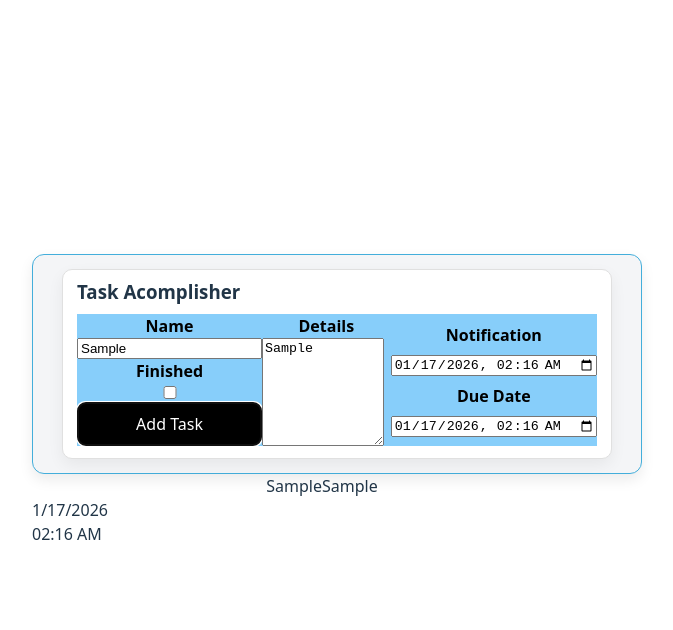
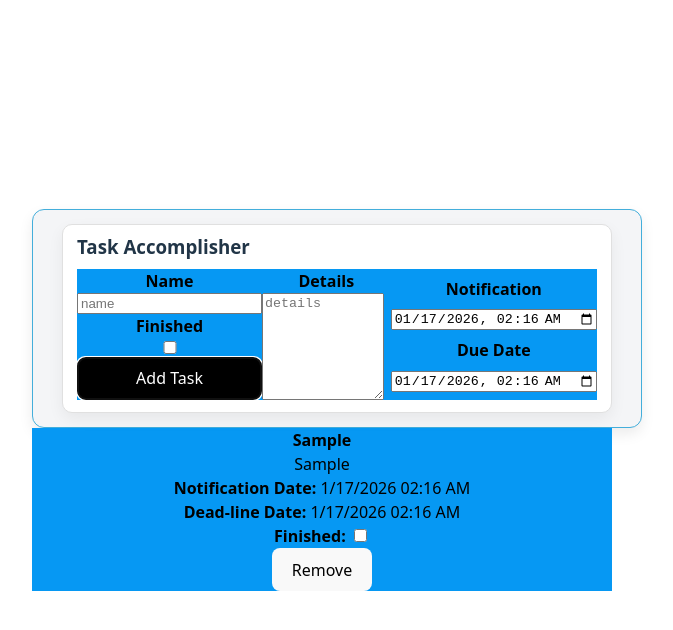
Before and after one commit to intense-code/Task-Management-App-TS-Assignment, a React (Vite) app: page / in a window 1280 px wide. Both pictures are taken after typing "Sample", "Sample" into the empty fields and a click on the button "Add Task". Shown: the top 630 px of the page, without its empty margins (318-991 px from the left). Built offline with nearby package versions, Linux system fonts and the light colour scheme.

Commit message:
Added in task list where we now can remove the list from the task array or add it into the task array Needs some styling changes to adapt with the rest of the styles

```diff
--- a/src/components/tasks/Taskform.tsx
+++ b/src/components/tasks/Taskform.tsx
@@ -7,14 +7,16 @@ const TaskForm: React.FC = () => {
 
   const addTask = (e: React.FormEvent) => {
     e.preventDefault()
-    dispatch({ type: "update", payload: { enteredDate: new Date() } })
+    const newTask = { ...task, enteredDate: new Date() }
+    dispatch({ type: "add_task", payload: newTask })
+    dispatch({ type: "reset_current" })
   }
 
   return (
     <div className="taskcard">
       <form onSubmit={addTask}>
         <div className="taskrow">
-          <h3>Task Acomplisher</h3>
+          <h3>Task Accomplisher</h3>
         </div>
         <div className="taskrow">
         <div className="taskindex">
@@ -25,7 +27,7 @@ const TaskForm: React.FC = () => {
           placeholder="name"
           value={task.name}
           onChange={(e) =>
-            dispatch({ type: "update", payload: { name: e.target.value } })
+            dispatch({ type: "update_current", payload: { name: e.target.value } })
           }
         />
         <label htmlFor="finished">Finished</label>
@@ -34,7 +36,7 @@ const TaskForm: React.FC = () => {
           id="finished"
           checked={task.finished}
           onChange={(e) =>
-            dispatch({ type: "update", payload: { finished: e.target.checked } })
+            dispatch({ type: "update_current", payload: { finished: e.target.checked } })
           }
         />
         <button id="submit" type="submit">Add Task</button>
@@ -46,7 +48,7 @@ const TaskForm: React.FC = () => {
           placeholder="details"
           value={task.details}
           onChange={(e) =>
-            dispatch({ type: "update", payload: { details: e.target.value } })
+            dispatch({ type: "update_current", payload: { details: e.target.value } })
           }
         />
         </div>
@@ -59,7 +61,7 @@ const TaskForm: React.FC = () => {
           value={task.notificationDate ? toLocalInput(task.notificationDate) : ""}
           onChange={(e) =>
             dispatch({
-              type: "update",
+              type: "update_current",
               payload: {
                 notificationDate: e.target.value ? new Date(e.target.value) : new Date(),
               },
@@ -73,7 +75,7 @@ const TaskForm: React.FC = () => {
           value={task.deadline ? toLocalInput(task.deadline) : ""}
           onChange={(e) =>
             dispatch({
-              type: "update",
+              type: "update_current",
               payload: {
                 deadline: e.target.value ? new Date(e.target.value) : new Date(),
               },
--- /dev/null
+++ b/src/components/tasks/Tasklist.tsx
@@ -0,0 +1,66 @@
+import "./tasks.model.css"
+import { useTaskContext } from "../../context/TaskContext"
+type dateStrings = {
+    time: string;
+    date: string;
+}
+
+const Tasklist: React.FC = () => {
+  const { state, dispatch } = useTaskContext()
+// If no task are made at that point
+  if (state.tasks.length === 0) {
+    return <div className="taskindex">No tasks available. Please add a task.</div>
+  }
+
+  return (
+    <div className="taskindex">
+      {state.tasks.map((task, index) => {
+        // Notification Time
+            const notifyDate: dateStrings = {
+  date: task.notificationDate.toLocaleDateString(),
+  time: task.notificationDate.toLocaleTimeString([], { hour: "2-digit", minute: "2-digit" }),
+}       // Due Date Time deadline
+         const deadlineDate: dateStrings = {
+  date: task.deadline.toLocaleDateString(),
+  time: task.deadline.toLocaleTimeString([], { hour: "2-digit", minute: "2-digit" }),
+}
+        return (
+          <div  key={`${task.name}-${index}`}>
+            <div >
+              <strong>{task.name}</strong>
+              <div>{task.details}</div>
+              <div>
+                <label>Notification Date: </label>
+                {notifyDate.date} {notifyDate.time}
+              </div>
+              <div>
+                <label>Dead-line Date: </label>
+                {deadlineDate.date} {deadlineDate.time}
+              </div>
+              <div>
+                <label>Finished: </label>
+                <input type="checkbox" checked={task.finished} readOnly />
+              </div>
+              <div>
+                <button
+                  type="button"
+                  onClick={() =>
+                    dispatch({
+                      type: "remove_task",
+                      payload: task.enteredDate.getTime(),
+                    })
+                  }
+                >
+                  Remove
+                </button>
+              </div>
+
+            </div>
+          </div>
+        )
+      })}
+    </div>
+  )
+}
+
+export default Tasklist
--- a/src/components/tasks/Tasks.tsx
+++ b/src/components/tasks/Tasks.tsx
@@ -1,35 +1,18 @@
 import type Task  from "../../model/Tasks.model"
 import './tasks.model.css'
 import Taskform from "./Taskform"
+import Tasklist from "./Tasklist"
 type tasksProp = {task: Task}
-type dateStrings = {
-    time: string;
-    date: string;
-}
+
 
 const Tasks: React.FC<tasksProp> = ({task}) =>{
-    const dateStrings: dateStrings = {
-  date: task.notificationDate.toLocaleDateString(),
-  time: task.notificationDate.toLocaleTimeString([], { hour: "2-digit", minute: "2-digit" }),
-}
+
 
     return (
         <>
         <Taskform />
-        <div>
-            {task.name}
+        <Tasklist />
 
-                {task.details}
-
-            <div className="taskrow">
-                {dateStrings.date}
-
-            </div>
-            <div className="taskrow">
-            {dateStrings.time}
-            </div>
-
-        </div>
         </>
     )
 }
--- a/src/components/tasks/tasks.model.css
+++ b/src/components/tasks/tasks.model.css
@@ -30,7 +30,7 @@
     display:flex;
     flex-direction:column;
     justify-content: space-evenly;
-    background-color:lightskyblue;
+    background-color:rgb(6, 152, 243);
     color:black;
 }
 label{
--- a/src/reducer/TasksReducer.ts
+++ b/src/reducer/TasksReducer.ts
@@ -2,11 +2,15 @@ import type Task from "../model/Tasks.model"
 
 export type TaskState = {
   task: Task
+  tasks: Task[]
 }
 
 export type TaskAction =
-  | { type: "update"; payload: Partial<Task> }
-  | { type: "reset"; payload?: Task }
+  | { type: "update_current"; payload: Partial<Task> }
+  | { type: "set_current"; payload: Task }
+  | { type: "add_task"; payload: Task }
+  | { type: "reset_current" }
+  | { type: "remove_task"; payload: number }
 
 export const initialTask: Task = {
   name: "",
@@ -20,14 +24,30 @@ export const initialTask: Task = {
 
 export const initialState: TaskState = {
   task: initialTask,
+  tasks: [],
 }
 
 export const taskReducer = (state: TaskState, action: TaskAction): TaskState => {
   switch (action.type) {
-    case "update":
-      return { task: { ...state.task, ...action.payload } }
-    case "reset":
-      return { task: action.payload ?? initialTask }
+    // Can take partial fields and updates to the existing task so you dont have to provide a full new task only the fields that change
+    case "update_current":
+      return { ...state, task: { ...state.task, ...action.payload } }
+    // Replaces the entire task with the payload so you must provide a full new task
+    case "set_current":
+      return { ...state, task: action.payload }
+    // Add a full new task
+      case "add_task":
+      return { ...state, tasks: [...state.tasks, action.payload] }
+    // Reset the current task as the initialTask which is default task
+    case "reset_current":
+      return { ...state, task: initialTask }
+    case "remove_task":
+      return {
+        ...state,
+        tasks: state.tasks.filter(
+          (tsk) => tsk.enteredDate.getTime() !== action.payload
+        ),
+      }
     default:
       return state
   }
```
